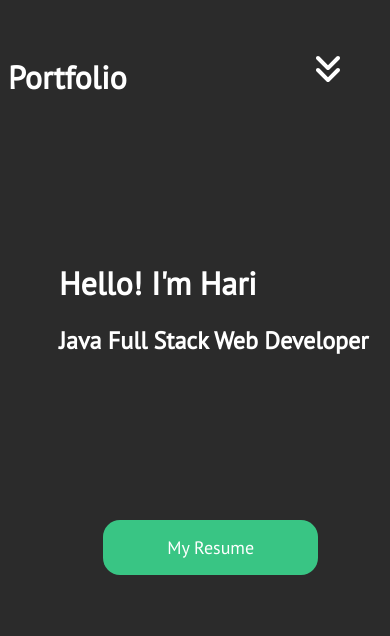
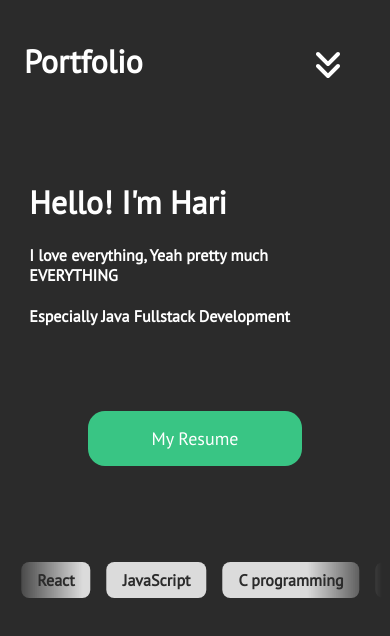
Before and after one commit to Hari-GS/my-portfolio, a React (Create React App) app in the folder my-app/: page / in a window 390 px wide. Shown: the top 636 px of the page. Built offline with nearby package versions, Linux system fonts and the light colour scheme.

Commit message:
Added scrolling animation

```diff
--- a/my-app/src/Components/About.js
+++ b/my-app/src/Components/About.js
@@ -4,11 +4,11 @@ import "./AboutStyles.css"
 function about() {
     return (
         <div className="about-text">
-            <h4>Hello! I’m Hariharan G.  I’m good at Java Fullstack Web Development</h4>
+            <h4>Hello! I’m Hariharan G. I can to do Fullstack Web Development</h4>
             <h4>I’m currently a final year student in P.R,Engineering college, Vallam, Thanjavur, Tamil Nadu, india.</h4>
-            <h4>I’m expecting  to finish my degree as Bachelor of Engineering in the middle of 2024. </h4>
-            <h4>I’m currently available for job openings and internships in anywhere in the world with eager.</h4>
-            <h4>To know more about me, see my <a href="/" className="resume-link">Resume</a></h4>
+            <h4>I’m expecting  to finish my degree as Bachelor of Engineering in the middle of 2024. I usaully focus more on practical skills rather than college academics. so I've done many courses like in youtube and udemy.</h4>
+            <h4>I’m actively seeking to participate in employement opportunities and internships worldwide</h4>
+            <h4>To know more about me, see my <a href="https://drive.google.com/file/d/1C2XEGUa1Kz1ZIxNJZD8wOYz8AT_o2ugF/view?usp=drive_link" className="resume-link" target="_blank">Resume</a></h4>
         </div>
     )
 }
--- a/my-app/src/Components/AboutStyles.css
+++ b/my-app/src/Components/AboutStyles.css
@@ -8,16 +8,18 @@
 .about-text{
     padding-left: 5rem;
     padding-top: 8rem;
+    padding-right: 35%;
 }
 
 a.resume-link {
-    color: blue;
+    color: rgb(84, 84, 224);
     display: inline-block;
 }
 
 @media screen and (max-width:850px){
     .about-text{
         padding-left: 1rem;
-        padding-top: 5.5rem;
+        padding-top: 3.5rem;
+        padding-right: 0;
     }
 }
--- a/my-app/src/Components/ContactDeatails.css
+++ b/my-app/src/Components/ContactDeatails.css
@@ -1,6 +1,13 @@
 
 
 .details-list{
-    padding-top: 10%;
-    padding-left: 10%;
+    margin-top: 10rem;
+    margin-left: 13rem;
 }
+
+@media screen and (max-width:850px){
+    .details-list{
+        margin-top: 8rem;
+        margin-left: 1rem;
+    }
+}
--- a/my-app/src/Components/Hero.js
+++ b/my-app/src/Components/Hero.js
@@ -1,18 +1,69 @@
 import React from 'react'
 import "./HeroStyles.css"
+import { useEffect } from 'react';
 
 function Hero() {
+
+    useEffect(() => {
+        const scrollers = document.querySelectorAll(".scroller");
+
+        // If a user hasn't opted in for reduced motion, then we add the animation
+        if (!window.matchMedia("(prefers-reduced-motion: reduce)").matches) {
+            addAnimation(scrollers);
+        }
+    }, []);
+
+    function addAnimation(scrollers) {
+        scrollers.forEach((scroller) => {
+            // add data-animated="true" to every `.scroller` on the page
+            scroller.setAttribute("data-animated", true);
+
+            // Make an array from the elements within `.scroller-inner`
+            const scrollerInner = scroller.querySelector(".scroller-inner");
+            const scrollerContent = Array.from(scrollerInner.children);
+
+            // For each item in the array, clone it
+            // add aria-hidden to it
+            // add it into the `.scroller-inner`
+            scrollerContent.forEach((item) => {
+                const duplicatedItem = item.cloneNode(true);
+                duplicatedItem.setAttribute("aria-hidden", true);
+                scrollerInner.appendChild(duplicatedItem);
+            });
+        });
+    }
+
     return (
-        <div className="hero-main">
+        <div>
+            <div className="hero-main">
             <div className="hero-text">
-                <h1>Hello! I'm Hari </h1>
-                <h2>Java Full Stack Web Developer</h2>
+                <h1 className="name">Hello! I'm Hari </h1>
+                <h4 className="name">I love everything, Yeah pretty much EVERYTHING</h4>
+                <h4 className="name">Especially Java Fullstack Development</h4>
             </div>
             <div className="resume">
-                 <a href="/" className="resume-button">
+                 <a href="https://drive.google.com/file/d/1C2XEGUa1Kz1ZIxNJZD8wOYz8AT_o2ugF/view?usp=drive_link" className="resume-button" target="_blank">
                     My Resume
                 </a>
             </div>
+            </div>
+
+            <div className="scroller">
+            <ul className="tag-list scroller-inner">
+                <li>HTML</li>
+                <li>TailWind CSS</li>
+                <li>React</li>
+                <li>JavaScript</li>
+                <li>C programming</li>
+                <li>Java</li>
+                <li>Springboot</li>
+                <li>Rest API</li>
+                <li>SQL</li>
+                <li>MongoDB</li>
+                <li>Figma</li>
+            </ul>
+            </div>
+
         </div>
 
     )
--- a/my-app/src/Components/HeroStyles.css
+++ b/my-app/src/Components/HeroStyles.css
@@ -2,6 +2,72 @@
     color: white;
     padding-left: 10%;
     padding-top: 11%;
+
+}
+
+.tag-list{
+    margin: 0;
+    padding-inline: 0;
+    list-style: none;
+}
+
+.tag-list li{
+    background-color: rgb(219, 219, 219);
+    border-radius: 0.5rem;
+    color: rgb(43, 43, 43);
+    font-weight: bold;
+    padding: 0.5rem 1rem;
+
+}
+
+.scroller[data-animated="true"]{
+    overflow: hidden;
+    -webkit-mask: linear-gradient(90deg,transparent, white 20%,white 80%,transparent) ;
+    mask: linear-gradient(90deg,transparent, white 20%,white 80%,transparent);
+}
+
+.scroller[data-animated="true"] .scroller-inner{
+    width: max-content;
+    flex-wrap: nowrap;
+    animation: scroll var(--_animation-duration, 60s)
+    var(--_animation-direction, forwards) linear infinite;
+}
+
+/* .scroller[data-direction="right"] {
+    --_animation-direction: reverse;
+  } */
+
+  /* .scroller[data-direction="left"] {
+    --_animation-direction: forwards;
+  }
+   */
+  /* .scroller[data-speed="fast"] {
+    --_animation-duration: 20s;
+  }
+   */
+  /* .scroller[data-speed="slow"] {
+    --_animation-duration: 60s;
+  }
+   */
+
+@keyframes scroll{
+    to{
+        transform: translate(calc(-50% - 0.5rem));
+    }
+}
+
+.scroller{
+    margin-top: 8rem;
+    margin-left: 9.2rem;
+    max-width: 600px;
+
+}
+
+.scroller-inner{
+    display: flex;
+    gap: 1rem;
+    padding-block: 1rem;
+    flex-wrap: wrap;
 }
 
 .hero-main{
@@ -11,17 +77,19 @@
 
 .resume-button{
     text-decoration: none;
-
+    text-align: center;
     font-size: large;
     color: white;
     background-color: rgb(57, 197, 132);
     padding: 1rem 4rem;
     border-radius: 17px;
+    transition: 0.2s;
 }
 
 .resume-button:hover{
     color: rgb(57, 197, 132);
     background-color: white;
+    transition: 0.2s;
 }
 
 .resume{
@@ -30,8 +98,18 @@
 }
 
 @media screen and (max-width:850px){
+    .name{
+        text-align: left;
+
+        margin-right: 10%;
+    }
+
     .hero-text{
-        margin-top: 5rem;
+        margin-top: 3rem;
+        padding-left: 0;
+        padding-top: 0;
+
+        text-align: center;
     }
 
     .hero-main{
@@ -46,7 +124,15 @@
     }
 
     .resume{
-        padding-left: 5rem;
-        padding-top: 10rem;
+        align-self: center;
+        padding-top: 5rem;
+        padding-right: 0%;
+
+    }
+
+    .scroller{
+        margin-top: 6rem;
+        margin-left: 0;
+        max-width: 90;
     }
 }
--- a/my-app/src/Components/MinorProjects.js
+++ b/my-app/src/Components/MinorProjects.js
@@ -7,7 +7,7 @@ import p3 from '../assets/rest api image.jpg'
 function MinorProjects() {
     return (
         <div>
-        <h1 className="heading">Minor Projects</h1>
+        <h1 className="min-heading">Minor Projects</h1>
         <div className="container">
 
             <div className="pro-1">
@@ -16,12 +16,12 @@ function MinorProjects() {
                 <p className="para">Tech Stack : Java swings</p>
             </div>
             <div className="pro-1">
-                <img className="image" src={p2} alt="Sci cal"/>
+                <img className="image" src={p3} alt="Sci cal"/>
                 <h1 className="min-head">Simple Web API</h1>
                 <p className="para">Tech Stack : Java Spring Boot | REST API</p>
             </div>
             <div className="pro-1">
-                <img className="image" src={p3} alt="Sci cal"/>
+                <img className="image" src={p2} alt="Sci cal"/>
                 <h1 className="min-head">Console based employment management system</h1>
                 <p className="para">Tech Stack : C Programming</p>
             </div>
--- a/my-app/src/Components/MinorProjectsStyles.css
+++ b/my-app/src/Components/MinorProjectsStyles.css
@@ -16,7 +16,7 @@
 
 }
 
-.heading{
+.min-heading{
 
     text-align: center;
     margin-top: 3rem;
@@ -28,7 +28,7 @@
 }
 
 @media screen and (max-width:850px){
-    .heading{
+    .min-heading{
         margin-left: 0rem;
     }
     .container{
--- a/my-app/src/Components/NavbarStyles.css
+++ b/my-app/src/Components/NavbarStyles.css
@@ -22,9 +22,11 @@
    background-color: rgb(75, 75, 163);
    padding: 1rem 3rem;
    border-radius: 17px;
+   transition: 0.2s;
 }
 
 .options:hover{
+    transition: 0.2s;
     background-color: white;
     color: rgb(75, 75, 163);
 }
@@ -45,8 +47,9 @@
 
 @media screen and (max-width:850px){
     .heading{
-        margin-left: 2rem;
+
         margin-top: 2rem;
+        margin-left: 1rem
     }
     .nav-menu-close{
         position: absolute;
--- a/my-app/src/Components/ProjectCard.css
+++ b/my-app/src/Components/ProjectCard.css
@@ -10,6 +10,7 @@
 }
 
 .links-on{
+    margin-top: 3.3rem;
     padding-left: 4rem;
     padding-right: 1rem;
     white-space: pre-wrap;
--- a/my-app/src/Components/ProjectCard.js
+++ b/my-app/src/Components/ProjectCard.js
@@ -26,7 +26,13 @@ const ProjectCard = (props) => {
 
 
           {showDetails && (
-          <p className={showDetails?"links-on":"links-off"}>{props.links}</p>
+          <p className={showDetails?"links-on":"links-off"} >
+
+            <strong>Tech Stack : {props.techstack}</strong>
+            <p>Github link : <a href={props.gitlink} target="_blank"> {props.gitlinksText}</a></p>
+            <p>Live link URL : <a href={props.livelink} target="_blank"> {props.livelinktext}</a></p>
+
+          </p>
           )}
 
         </div>
```
Also changed, not shown: my-app/src/Components/ProjectData.js (+14 -7 lines), my-app/src/assets/portfolio homepage.png (added), 1 other file (tests, documents, lock files or other folders).
